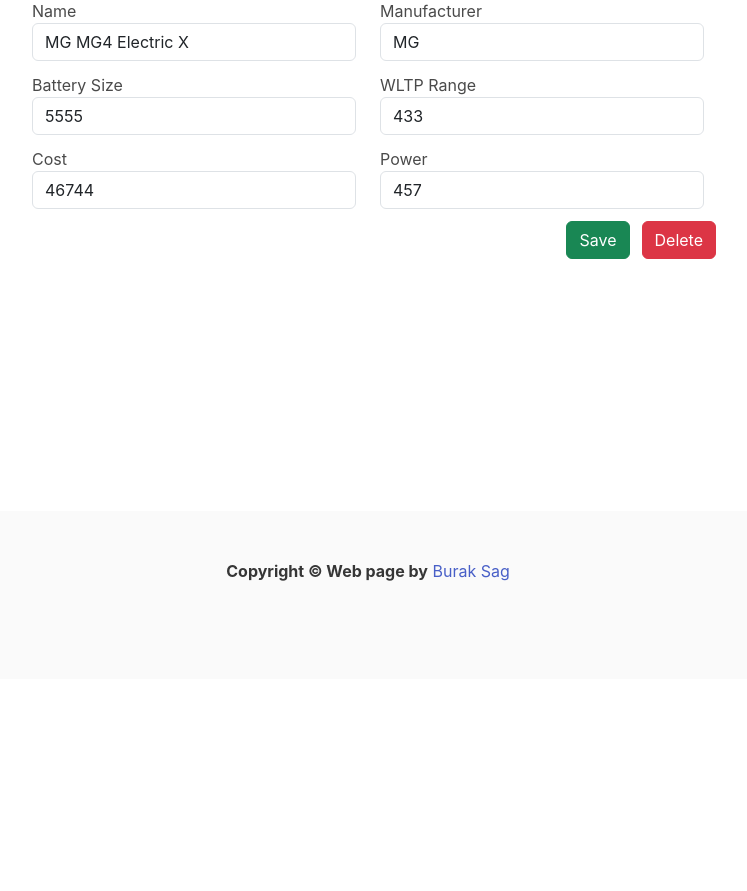
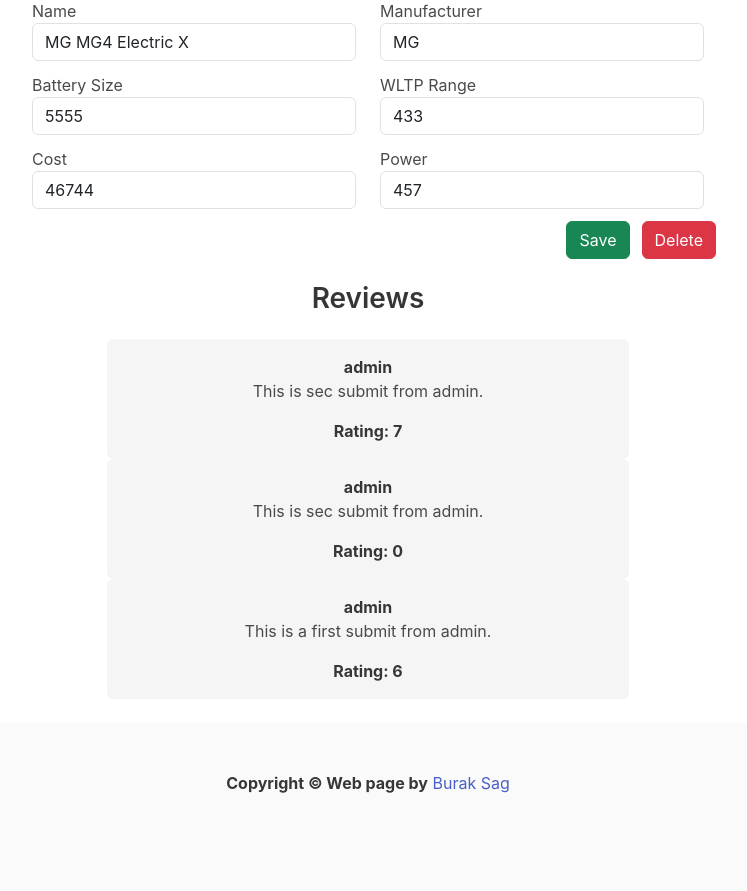
Before and after one commit to iburaksag/django-electric-vehicles, a Django app: page /ev_details/2/ in a window 1280 px wide. Shown: the part 121-1012 px from the top of the page, without its empty margins (272-1019 px from the left). Before the commit the page ends 702 px from the top, so only its background shows below. Run offline with Django 4.2, Linux system fonts and the light colour scheme; data comes from the database, SQL or seed files in the repository; both versions use the stored data as it was after the commit; some libraries are stand-ins or nearby versions.

Commit message:
EVReview model is added to the models.py. Logged user can make a review for EV's.

```diff
--- a/ev/forms.py
+++ b/ev/forms.py
@@ -1,5 +1,5 @@
 from django import forms
-from .models import EV
+from .models import EV, EVReview
 
 
 class EVSearchForm(forms.Form):
@@ -15,6 +15,7 @@ class EVSearchForm(forms.Form):
     max_power = forms.IntegerField(required=False, widget=forms.TextInput(attrs={'class' : 'form-control', 'placeholder' : 'Max.' }))
 
 
+
 class EVDetailForm(forms.ModelForm):
     class Meta:
         model = EV
@@ -25,3 +26,14 @@ class EVDetailForm(forms.ModelForm):
 
         for field_name in self.fields:
             self.fields[field_name].widget.attrs['class'] = 'form-control'
+
+
+
+class EVReviewForm(forms.ModelForm):
+    class Meta:
+        model = EVReview
+        fields = ['review_text', 'rating']
+        widgets = {
+            'review_text': forms.Textarea(attrs={'class': 'form-control mb-3'}),
+            'rating': forms.NumberInput(attrs={'class': 'form-control mb-4'}),
+        }
--- a/ev/models.py
+++ b/ev/models.py
@@ -1,5 +1,6 @@
 from django.db import models
-
+from django.contrib.auth.models import User
+from django.core.validators import MaxValueValidator
 
 class EV(models.Model):
     name = models.CharField(max_length=255)
@@ -14,3 +15,14 @@ class EV(models.Model):
 
     def __str__(self):
         return self.name
+
+
+class EVReview(models.Model):
+    ev = models.ForeignKey(EV, on_delete=models.CASCADE)
+    user = models.ForeignKey(User, on_delete=models.CASCADE)
+    review_text = models.TextField(max_length=100, blank=True, null=True)
+    rating = models.PositiveIntegerField(default=0, validators=[MaxValueValidator(10)])
+    created_at = models.DateTimeField(auto_now_add=True)
+
+    def __str__(self):
+        return f"Review by {self.user} for {self.ev}"
--- a/ev/templates/ev/ev_details.html
+++ b/ev/templates/ev/ev_details.html
@@ -51,6 +51,39 @@
             <a href="{% url 'ev_delete' id=ev.id %}" class="btn btn-danger btn-md">Delete</a>
         </div>
     </form>
+
+    <div class="text-center mt-5">
+        <h2 class="mb-5">Reviews</h2>
+        {% for review in reviews %}
+            <div class="w-75 mx-auto rounded" style="background: whitesmoke; padding:1rem;">
+                <strong><p>{{ review.user }}</p></strong>
+                <p>{{ review.review_text }}</p>
+                <strong><p>Rating: {{ review.rating }}</p></strong>
+            </div>
+        {% endfor %}
+    </div>
+
+    {% if user.is_authenticated %}
+        <h2 class="text-center">Submit a Review</h2>
+        <div class="w-75 mx-auto rounded" style="background: whitesmoke; padding:1.6rem;">
+            <form method="post">
+                {% csrf_token %}
+                <div class="form-row mt-3">
+                        <div class="form-group">
+                            <label for="">Review Text</label>
+                            {{ review_form.review_text }}
+                        </div>
+                        <div class="form-group">
+                            <label for="">Rating</label>
+                            {{ review_form.rating }}
+                        </div>
+                </div>
+                <button type="submit" class="btn btn-info btn-md">Submit Review</button>
+            </form>
+        </div>
+
+    {% endif %}
+
 </div>
 
 {% endblock %}
--- a/ev/views.py
+++ b/ev/views.py
@@ -1,7 +1,7 @@
 from django.shortcuts import get_object_or_404, render, redirect
 from django.contrib import messages
-from .forms import EVDetailForm, EVSearchForm
-from .models import EV
+from .forms import EVDetailForm, EVSearchForm, EVReviewForm
+from .models import EV, EVReview
 
 
 def ev_list_view(request):
@@ -62,17 +62,30 @@ def ev_details_view(request, id):
 
     if request.method == 'POST':
         form = EVDetailForm(request.POST, instance=ev)
+        review_form = EVReviewForm(request.POST)
 
         if form.is_valid():
             form.save()
 
             return redirect('ev_list')
+
+        if review_form.is_valid():
+            review = review_form.save(commit=False)
+            review.user = request.user
+            review.ev = ev
+            review.save()
+
     else:
         form = EVDetailForm(instance=ev)
+        review_form = EVReviewForm()
+
+    reviews = ev.evreview_set.all().order_by('-created_at')
 
     context = {
         'ev': ev,
         'form': form,
+        'review_form' : review_form,
+        'reviews' : reviews,
     }
     return render(request, 'ev/ev_details.html', context)
 
```
Also changed, not shown: db.sqlite3, ev/migrations/0002_evreview.py (added).
